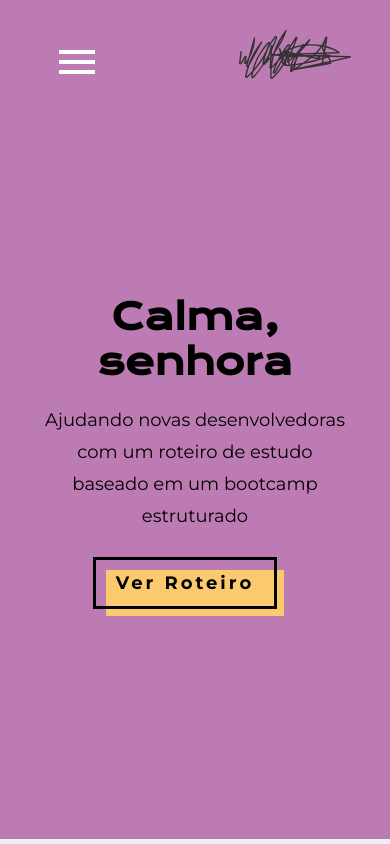
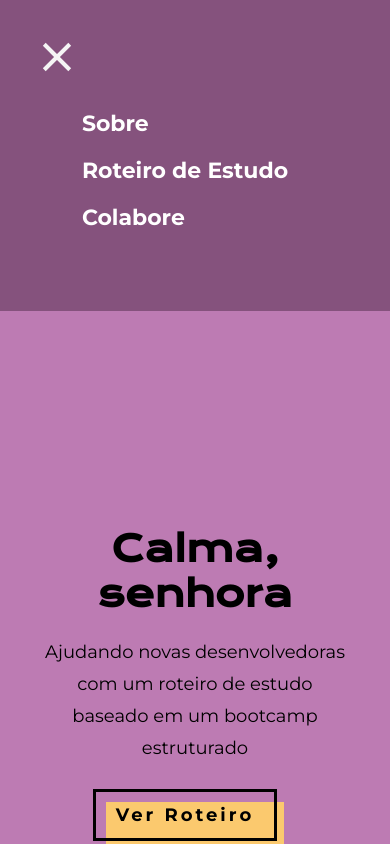
Before and after one commit to lorena-rabelo/calma-senhora, a React (Create React App) app: page / in a window 390 px wide. Both pictures are taken after a click on the element 76 px from the left and 68 px from the top of the page. Shown: the top 844 px of the page. Built offline with nearby package versions, Linux system fonts and the light colour scheme; no server answers.

Commit message:
Correção do menu mobile

```diff
--- a/db.json
+++ b/db.json
@@ -20,7 +20,7 @@
             },
             {
               "tag": "UX",
-              "texto": "Aostila | UX E USABILIDADE APLICADOS EM MOBILE E WEB",
+              "texto": "Apostila | UX e Usabilidade aplicados em mobile e web",
               "link": "https://www.caelum.com.br/apostila-ux-usabilidade-mobile-web/"
             }
           ]
--- a/src/GeneralTemplate/index.js
+++ b/src/GeneralTemplate/index.js
@@ -1,24 +1,44 @@
-import React from 'react'
+import React, { Component } from 'react'
 import { Link, animateScroll as scroll } from "react-scroll";
 import './styles.css'
 import logo from '../assets/logo.svg'
 
-const GeneralTemplate = ({ children }) => {
+
+
+
+class GeneralTemplate extends Component {
+  constructor() {
+    super()
+    this.state = {
+      menuVisivel: false
+    };
+  }
+
+
+  toggleActive = () => {
+    this.setState({ menuVisivel: !this.state.menuVisivel })
+  }
+
+
+  render() {
+
+    const { children } = this.props
+    const { menuVisivel } = this.state;
     return (
       <div>
-      <nav>
+        <nav className={`nav ${menuVisivel && "active"}`}>
           <div className="nav__container">
-      <img src={logo} alt="logo calma senhora" className="logo"></img>
-        <span class="menu-hamburguer" id="menusuperior"></span>
-          <ul className="nav__links">
+            <img src={logo} alt="logo calma senhora" className={`logo ${menuVisivel && "active"}`}></img>
+            <span class={`menu-hamburguer ${menuVisivel  && "active"}`} onClick={this.toggleActive} ></span>
+            <ul className={`nav__links ${menuVisivel && "active"}`} >
               <li>
-              <Link to="sobre" className="link">Sobre</Link>
+                <Link to="sobre" className="link" onClick={this.toggleActive}>Sobre</Link>
               </li>
               <li>
-            <Link to="roteiro" className="link">Roteiro de Estudo</Link>
+                <Link to="roteiro" className="link" onClick={this.toggleActive}>Roteiro de Estudo</Link>
               </li>
               <li>
-            <Link to="colabore" className="link">Colabore</Link>
+                <Link to="colabore" className="link" onClick={this.toggleActive}>Colabore</Link>
               </li>
             </ul>
           </div>
@@ -30,5 +50,6 @@ const GeneralTemplate = ({ children }) => {
       </div>
     )
   }
+}
 
 export default GeneralTemplate;
--- a/src/GeneralTemplate/styles.css
+++ b/src/GeneralTemplate/styles.css
@@ -69,7 +69,7 @@ footer {
     width: 36px;
     height: 36px;
     border-top: 4px solid;
-    margin: 20px 0px 8px 5%;
+    margin: 15px 0px 8px 5%;
     float: left;
     position: absolute;
     cursor: pointer;
@@ -103,15 +103,36 @@ footer {
     top: 6px;
     transform: rotate(135deg);
   }
+  .nav.active {
+    background-color: #85527d;
+  }
   .nav__links {
     display: none;
+  }
+  .nav__container.active {
+    padding: 20px 0;
+  }
+  .nav__links.active {
+    display: block;
+    flex-direction: column;
+    margin: 60px auto;
+  }
+  .nav__links.active a {
+    font-size: 22px;
+  }
+  .nav__links.active li {
+    margin: 20px auto;
   }
   .logo {
     margin-left: auto;
   }
+  .logo.active {
+    display: none;
+  }
 }
-/*
+
 @media screen and (max-width: 425px) {
-
-
-} */
+  .nav__container {
+    max-width: 90%;
+  }
+}
```
Lines whose indentation alone changed are shown as unchanged.
